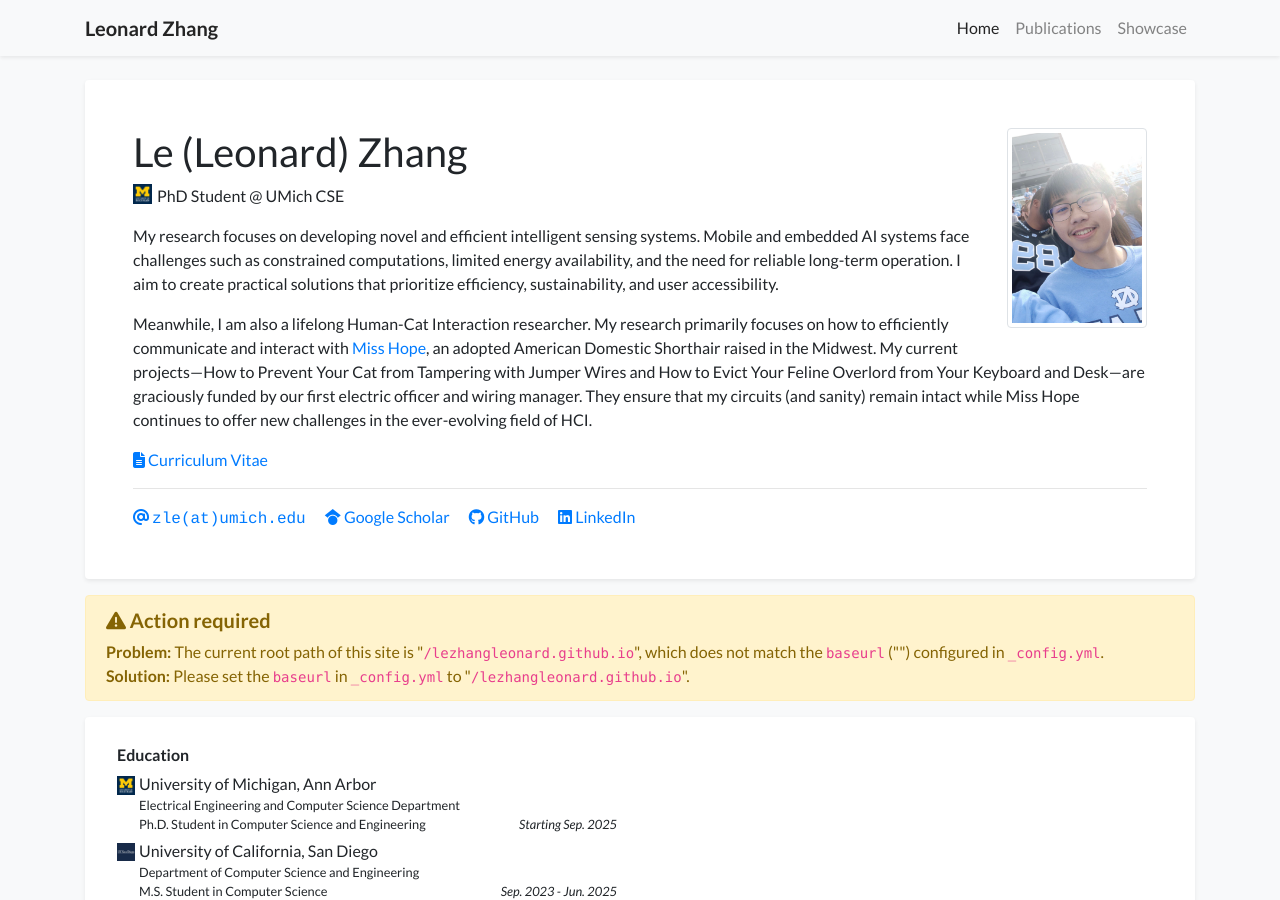
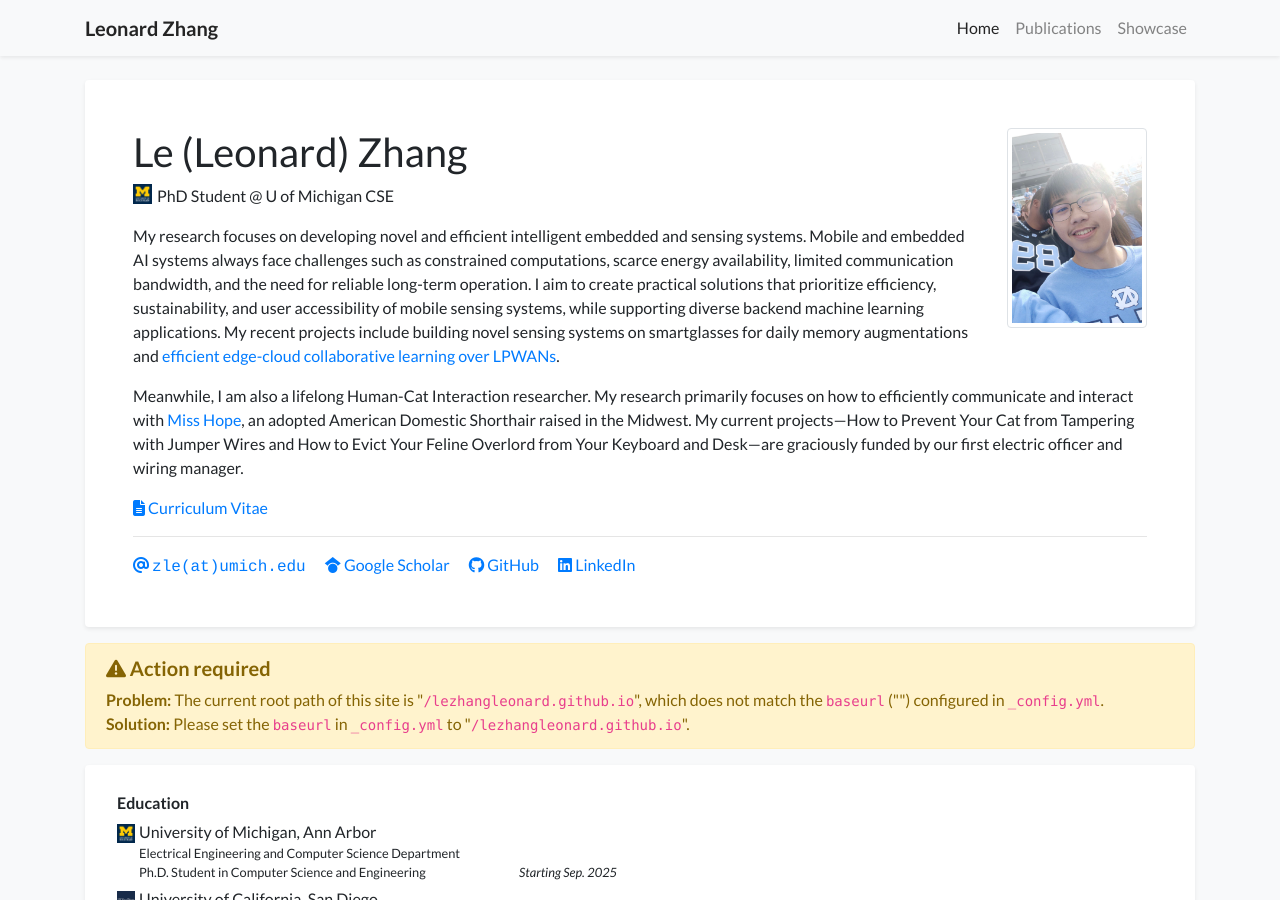
Before and after one commit to lezhangleonard/lezhangleonard.github.io, a Jekyll site: the page built from index.html, in a window 1280 px wide and 900 px high. Built offline with Jekyll 4.4.1, drawn with Linux system fonts in a browser that asks for light colours; nearby versions of some CDN libraries; a style sheet for code colours, icons or effects is not loaded.

Commit message:
Update profile.yml

```diff
--- a/_data/profile.yml
+++ b/_data/profile.yml
@@ -4,7 +4,7 @@ navbar_name: "Leonard Zhang"
 
 positions:
 - logo: /assets/images/badges/um-badge.png
-  name: PhD Student @ UMich CSE
+  name: PhD Student @ U of Michigan CSE
 
 email: "zle@umich.edu"
 cv_link: "/Leonard_Zhang_CV.pdf"
@@ -15,9 +15,10 @@ linkedin: le-leonard-zhang
 short_bio_text_justify: false
 short_bio: >-
   <p>
-    My research focuses on developing novel and efficient intelligent sensing systems.
-    Mobile and embedded AI systems face challenges such as constrained computations, limited energy availability, and the need for reliable long-term operation.
-    I aim to create practical solutions that prioritize efficiency, sustainability, and user accessibility.
+    My research focuses on developing novel and efficient intelligent embedded and sensing systems.
+    Mobile and embedded AI systems always face challenges such as constrained computations, scarce energy availability, limited communication bandwidth, and the need for reliable long-term operation.
+    I aim to create practical solutions that prioritize efficiency, sustainability, and user accessibility of mobile sensing systems, while supporting diverse backend machine learning applications.
+    My recent projects include building novel sensing systems on smartglasses for daily memory augmentations and <a href="https://dl.acm.org/doi/abs/10.1145/3715014.3722078">efficient edge-cloud collaborative learning over LPWANs</a>.
   </p>
 
 
@@ -25,7 +26,6 @@ short_bio: >-
     Meanwhile, I am also a lifelong Human-Cat Interaction researcher.
     My research primarily focuses on how to efficiently communicate and interact with <a href="./showcase">Miss Hope</a>, an adopted American Domestic Shorthair raised in the Midwest.
     My current projects—How to Prevent Your Cat from Tampering with Jumper Wires and How to Evict Your Feline Overlord from Your Keyboard and Desk—are graciously funded by our first electric officer and wiring manager.
-    They ensure that my circuits (and sanity) remain intact while Miss Hope continues to offer new challenges in the ever-evolving field of HCI.
   </p>
 
 portrait_url: /assets/images/photos/portrait.jpg
```
